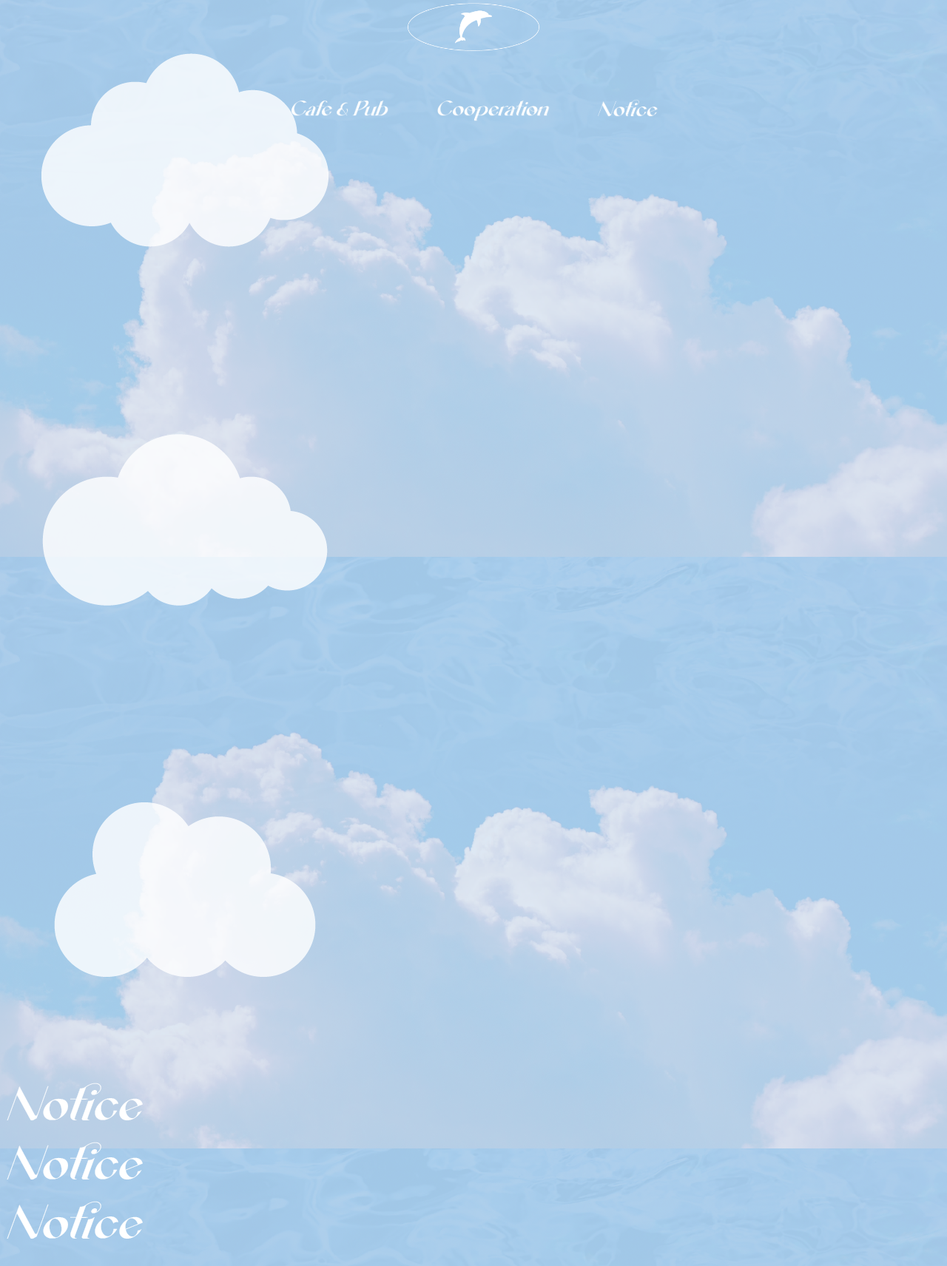
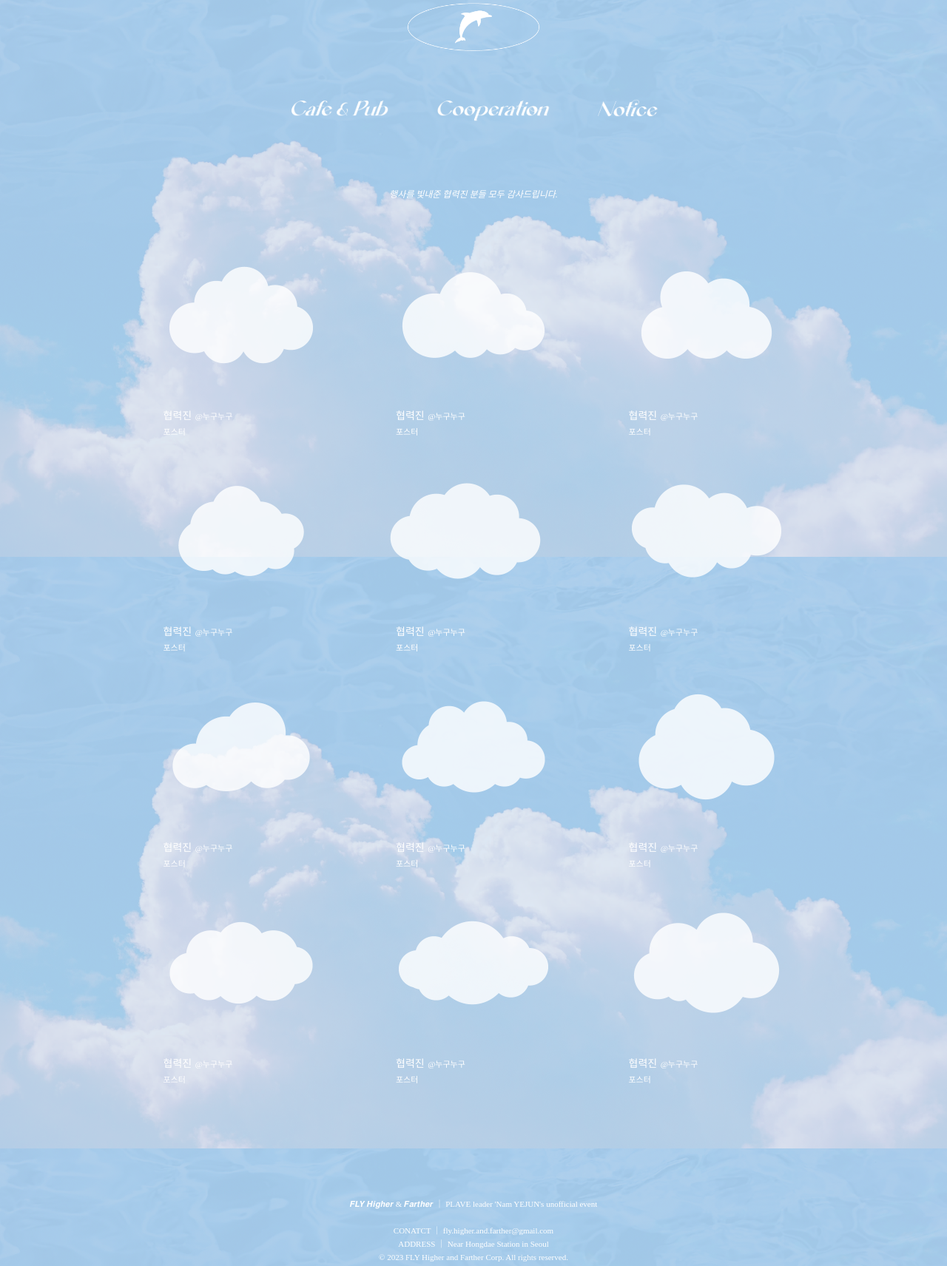
Before and after one commit to FlyYEJUN/flyhigherfarther, a plain HTML site: page page02.html in a window 1280 px wide. Shown: the part 47-1759 px from the top of the page at 74% size. Drawn offline with Linux system fonts and the light colour scheme.

Commit message:
Add files via upload

```diff
--- a/page02.css
+++ b/page02.css
@@ -126,4 +126,66 @@ body {
 
 
 
+
+
 /* ---------메인--------- */
+
+.cooperation01 {
+    text-align: center;
+    justify-content: center;
+    padding-top: 300px;}
+
+.cooperation01 > p {
+    font-size: 12px;
+    font-style: italic;
+    padding-bottom: 30px;
+    }
+
+.cooperation01 .gallery01 {
+    text-align: center;
+    justify-content: center;
+    width: 100%;
+    }
+
+.cooperation01 .gallery01 > li {
+    text-align: center;
+    justify-content: center;
+    display: table-cell;
+    position: relative;
+    display: inline-block;
+    padding: 0 30px;}
+
+.cooperation01 .gallery01 > li > a > img {width: 250px;}
+
+.cooperation01 .gallery01 > li .c_name {
+    text-align: left;
+    color: #fff;
+    padding: 0 20px;}
+
+.cooperation01 .gallery01 > li .c_name > P1 {font-size: 14px;}
+.cooperation01 .gallery01 > li .c_name > P2 {font-size: 11px;}
+.cooperation01 .gallery01 > li .c_name > P3 {font-size: 11px;}
+
+
+
+
+@media screen and  (max-width: 992px) {
+    .cooperation01 {padding-top: 300px;}
+
+    .cooperation01 .gallery01 {}
+
+    .cooperation01 .gallery01 > li {padding: 0 2px;}
+
+    .cooperation01 .gallery01 > li > a > img {width: 110px;}
+
+    .cooperation01 .gallery01 > li .c_name {
+        padding: 0 5px 25px 5px;
+        line-height: 80%;}
+
+    .cooperation01 .gallery01 > li .c_name > P1 {font-size: 13px;}
+    .cooperation01 .gallery01 > li .c_name > P2 {font-size: 10px; letter-spacing: -0.7px;}
+    .cooperation01 .gallery01 > li .c_name > P3 {font-size: 11px;}
+
+
+
+}
--- a/page02.html
+++ b/page02.html
@@ -40,28 +40,113 @@
 <!--------------------------------------------------->
 
     <body>
-        <ul>
+        <div class="cooperation01">
+            <p>행사를 빛내준 협력진 분들 모두 감사드립니다.</p>
+            <ul class="gallery01">
                 <li>
                     <a href="" > <img src="./img/구름/대지 1.png" alt=""> </a>
+                    <div class="c_name">
+                        <P1>협력진</P1>
+                        <p2>@누구누구</p2> <br>
+                        <p3>포스터</p3>
+                    </div>
                 </li>
                 <li>
                     <a href="" > <img src="./img/구름/대지 2.png" alt=""> </a>
+                    <div class="c_name">
+                        <P1>협력진</P1>
+                        <p2>@누구누구</p2> <br>
+                        <p3>포스터</p3>
+                    </div>
                 </li>
                 <li>
                     <a href="" > <img src="./img/구름/대지 3.png" alt=""> </a>
+                    <div class="c_name">
+                        <P1>협력진</P1>
+                        <p2>@누구누구</p2> <br>
+                        <p3>포스터</p3>
+                    </div>
                 </li>
             </ul>
-        <ul>
+            <ul class="gallery01">
                 <li>
-                <a href="" > <img src="./img/ca03.png" alt=""> </a>
+                    <a href="" > <img src="./img/구름/대지 4.png" alt=""> </a>
+                    <div class="c_name">
+                        <P1>협력진</P1>
+                        <p2>@누구누구</p2> <br>
+                        <p3>포스터</p3>
+                    </div>
                 </li>
                 <li>
-                <a href="" > <img src="./img/ca03.png" alt=""> </a>
+                    <a href="" > <img src="./img/구름/대지 5.png" alt=""> </a>
+                    <div class="c_name">
+                        <P1>협력진</P1>
+                        <p2>@누구누구</p2> <br>
+                        <p3>포스터</p3>
+                    </div>
                 </li>
                 <li>
-                <a href="" > <img src="./img/ca03.png" alt=""> </a>
+                    <a href="" > <img src="./img/구름/대지 6.png" alt=""> </a>
+                    <div class="c_name">
+                        <P1>협력진</P1>
+                        <p2>@누구누구</p2> <br>
+                        <p3>포스터</p3>
+                    </div>
                 </li>
             </ul>
+            <ul class="gallery01">
+                <li>
+                    <a href="" > <img src="./img/구름/대지 7.png" alt=""> </a>
+                    <div class="c_name">
+                        <P1>협력진</P1>
+                        <p2>@누구누구</p2> <br>
+                        <p3>포스터</p3>
+                    </div>
+                </li>
+                <li>
+                    <a href="" > <img src="./img/구름/대지 8.png" alt=""> </a>
+                    <div class="c_name">
+                        <P1>협력진</P1>
+                        <p2>@누구누구</p2> <br>
+                        <p3>포스터</p3>
+                    </div>
+                </li>
+                <li>
+                    <a href="" > <img src="./img/구름/대지 9.png" alt=""> </a>
+                    <div class="c_name">
+                        <P1>협력진</P1>
+                        <p2>@누구누구</p2> <br>
+                        <p3>포스터</p3>
+                    </div>
+                </li>
+            </ul>
+            <ul class="gallery01">
+                <li>
+                    <a href="" > <img src="./img/구름/대지 10.png" alt=""> </a>
+                    <div class="c_name">
+                        <P1>협력진</P1>
+                        <p2>@누구누구</p2> <br>
+                        <p3>포스터</p3>
+                    </div>
+                </li>
+                <li>
+                    <a href="" > <img src="./img/구름/대지 11.png" alt=""> </a>
+                    <div class="c_name">
+                        <P1>협력진</P1>
+                        <p2>@누구누구</p2> <br>
+                        <p3>포스터</p3>
+                    </div>
+                </li>
+                <li>
+                    <a href="" > <img src="./img/구름/대지 12.png" alt=""> </a>
+                    <div class="c_name">
+                        <P1>협력진</P1>
+                        <p2>@누구누구</p2> <br>
+                        <p3>포스터</p3>
+                    </div>
+                </li>
+            </ul>
+        </div>
     </body>
 
 <!--------------------------------------------------->
```
Lines whose indentation alone changed are shown as unchanged.
